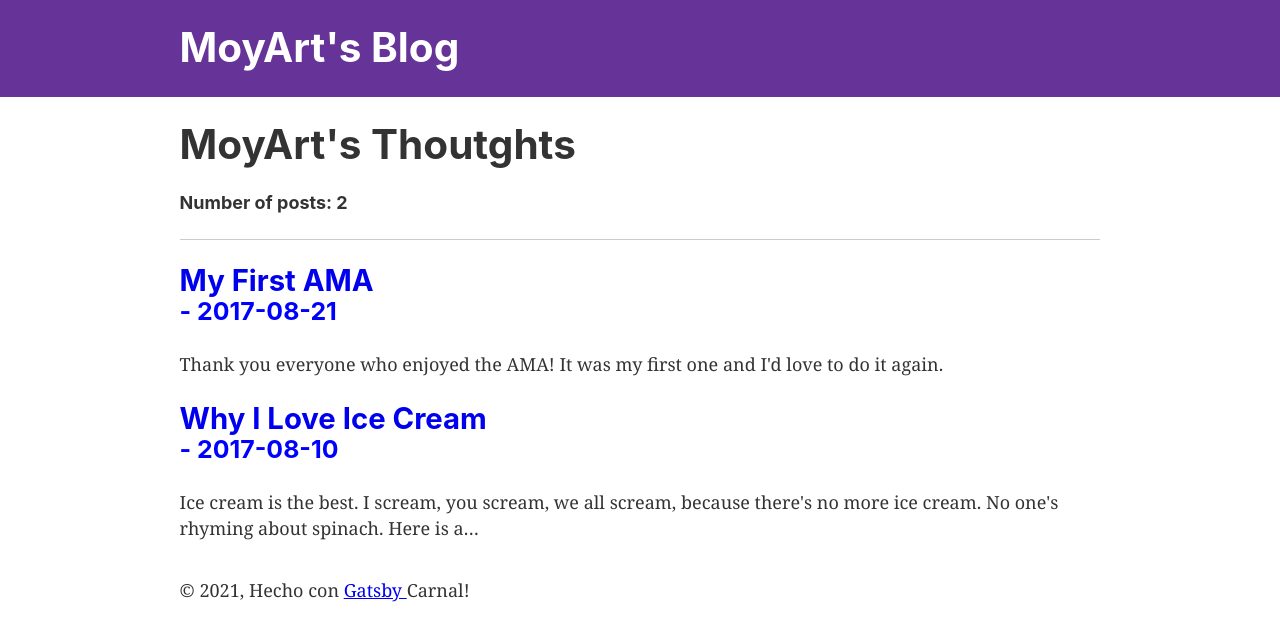
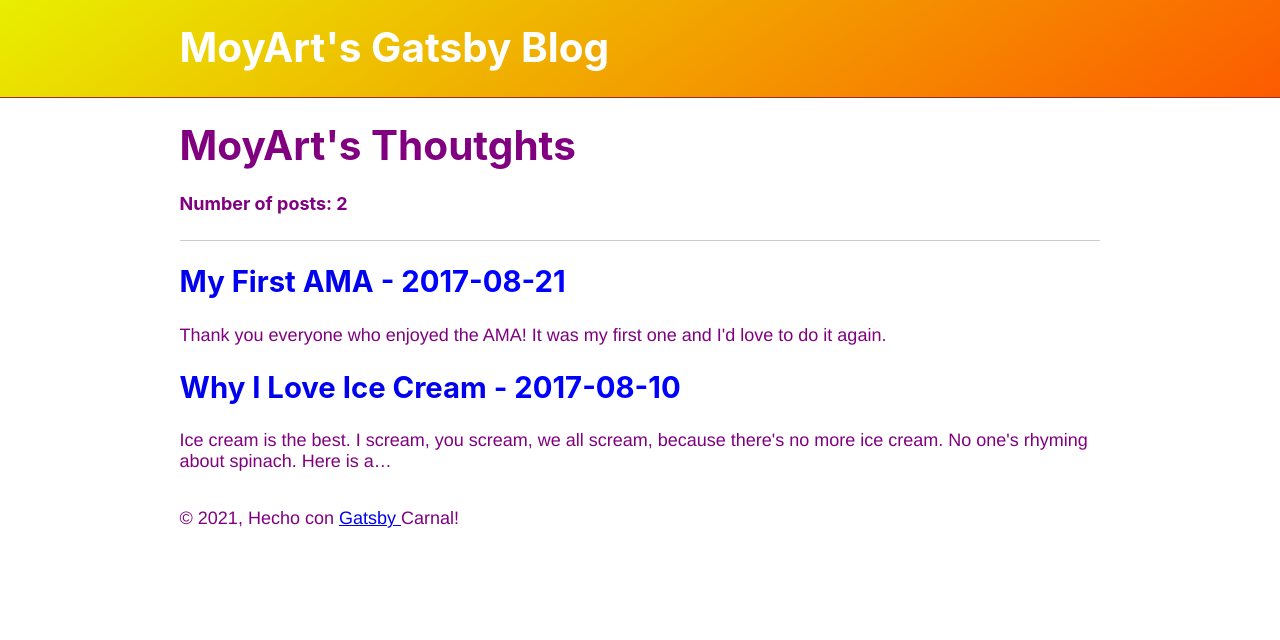
Before and after one commit to MoisesPedrazaSNG/gatsby-blog, a Gatsby site: page / in a window 1280 px wide. Built offline with nearby package versions, Linux system fonts and the light colour scheme; Gatsby itself is replaced by a stand-in of ours.

Commit message:
Adding sass to Gatsby, Change initial setup and create main blog template

```diff
--- a/gatsby-config.js
+++ b/gatsby-config.js
@@ -1,6 +1,6 @@
 module.exports = {
   siteMetadata: {
-    title: `MoyArt's Blog`,
+    title: `MoyArt's Gatsby Blog`,
     description: `A small blog to learn about Gatsby, created with React, Gatsby Markdown and love <3.`,
     author: `@moyart`,
   },
@@ -35,6 +35,7 @@ module.exports = {
         icon: `src/images/MoyArt.jpg`, // This path is relative to the root of the site.
       },
     },
+    `gatsby-plugin-sass`,
     // this (optional) plugin enables Progressive Web App + Offline functionality
     // To learn more, visit: https://gatsby.dev/offline
     // `gatsby-plugin-offline`,
--- a/package.json
+++ b/package.json
@@ -6,11 +6,12 @@
   "author": "Kyle Mathews <mathews.kyle@gmail.com>",
   "dependencies": {
     "babel-plugin-styled-components": "^1.12.0",
-    "gatsby": "^2.26.1",
+    "gatsby": "^2.31.1",
     "gatsby-image": "^2.5.0",
     "gatsby-plugin-manifest": "^2.6.1",
     "gatsby-plugin-offline": "^3.4.0",
     "gatsby-plugin-react-helmet": "^3.4.0",
+    "gatsby-plugin-sass": "^3.1.0",
     "gatsby-plugin-sharp": "^2.8.0",
     "gatsby-plugin-styled-components": "^3.9.0",
     "gatsby-source-filesystem": "^2.5.0",
@@ -20,6 +21,7 @@
     "react": "^16.12.0",
     "react-dom": "^16.12.0",
     "react-helmet": "^6.1.0",
+    "sass": "^1.32.5",
     "styled-components": "^5.2.1"
   },
   "devDependencies": {
--- a/src/components/header.js
+++ b/src/components/header.js
@@ -5,9 +5,9 @@ import React from "react"
 const Header = ({ siteTitle }) => (
   <header
     style={{
-      background: `rebeccapurple`,
       marginBottom: `1.45rem`,
     }}
+    className="main_header"
   >
     <div
       style={{
--- a/src/components/layout.js
+++ b/src/components/layout.js
@@ -10,7 +10,8 @@ import PropTypes from "prop-types"
 import { useStaticQuery, graphql } from "gatsby"
 
 import Header from "./header"
-import "./layout.css"
+import "./layout.css";
+import '../styles/blog-theme.scss';
 
 const Layout = ({ children }) => {
   const data = useStaticQuery(graphql`
--- a/src/pages/index.js
+++ b/src/pages/index.js
@@ -9,7 +9,7 @@ const BlogLink = styled(Link)`
   text-decoration: none;
 `;
 
-const BlogTitle = styled.h3`
+const BlogTitle = styled.span`
   margin-bottom: 20px;
   color: blue;
 `;
@@ -31,7 +31,7 @@ export default ({ data }) => (
                   <BlogLink to={node.fields.slug}>
                     <h2 className="post-title">
                       {node.frontmatter.title}
-                      <BlogTitle>- {node.frontmatter.date}</BlogTitle>
+                      <BlogTitle> - {node.frontmatter.date}</BlogTitle>
                     </h2>
                   </BlogLink>
                 </div>
@@ -68,4 +68,4 @@ export const query = graphql`
       totalCount
     }
   }
-`;
+  `;
--- /dev/null
+++ b/src/styles/blog-theme.scss
@@ -0,0 +1,12 @@
+$font-stack: Helvetica, sans-serif;
+$primary-color: purple;
+body {
+  font: 100% $font-stack;
+  color: $primary-color;
+}
+
+.main_header{
+  background: rgb(252,91,0);
+  background: linear-gradient(325deg, rgba(252,91,0,1) 0%, rgba(232,239,0,1) 100%);
+  border-bottom: 1px solid#a52a2a;
+}
```
Also changed, not shown: 1 other file.
